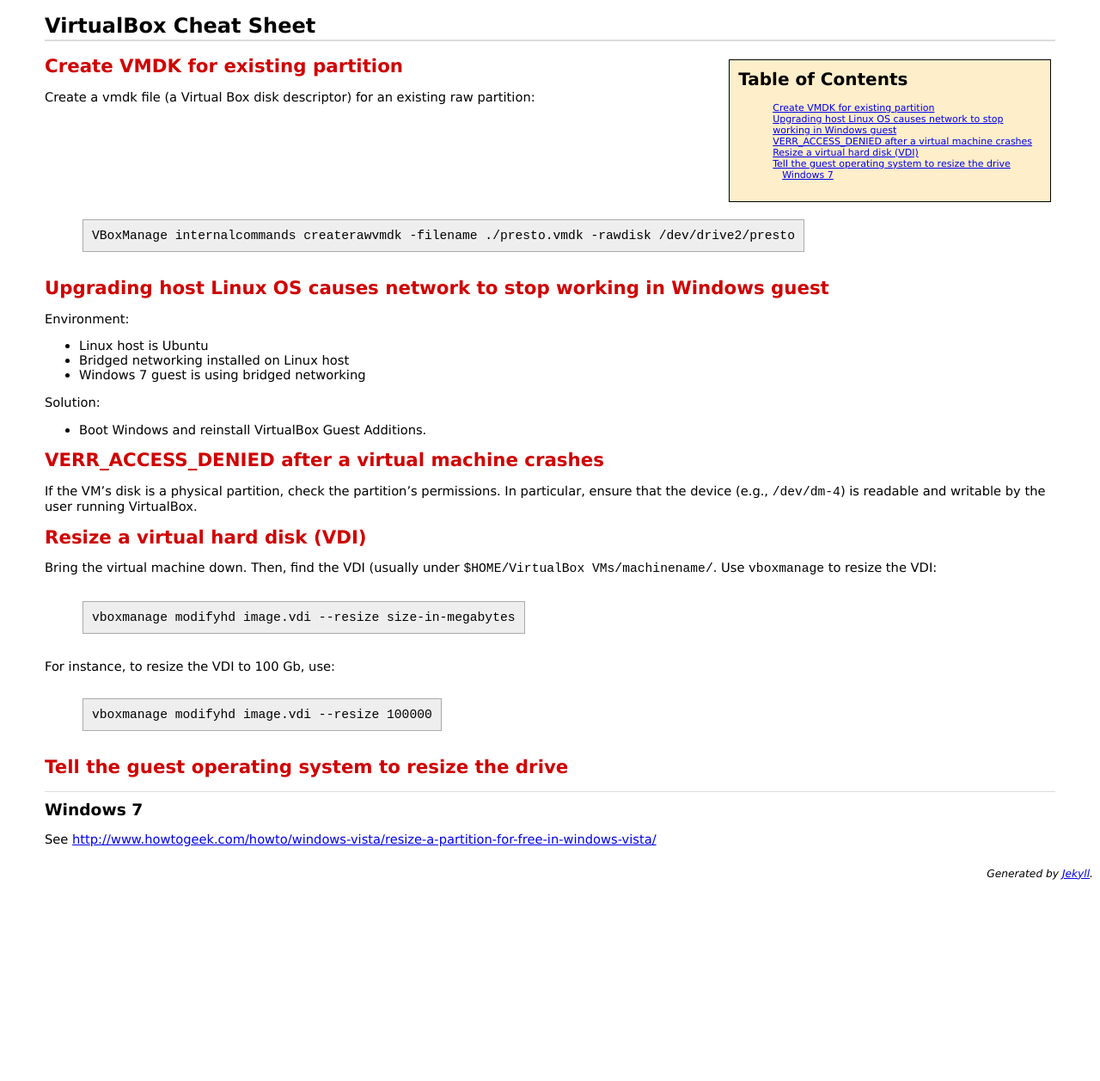
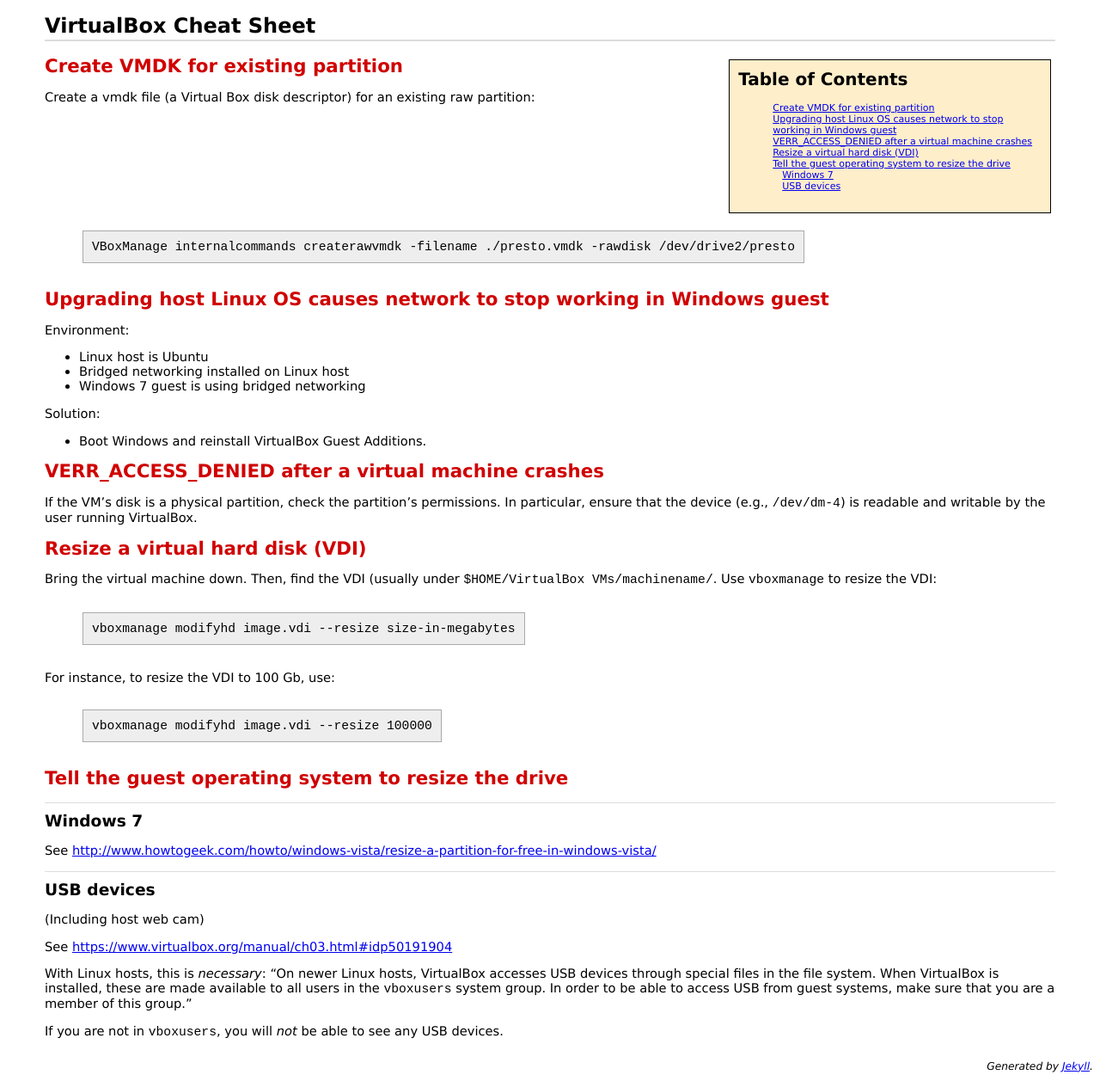
Before and after one commit to bmc/cheat-sheets, a Jekyll site: the page built from virtual-box.md, in a window 1280 px wide. Shown: the whole page at 86% size. Built offline with Jekyll 4.4.1, drawn with Linux system fonts in a browser that asks for light colours; before the commit the page ends 1033 px from its top, so only the background shows below that.

Commit message:
USB devices

```diff
--- a/virtual-box.md
+++ b/virtual-box.md
@@ -45,3 +45,17 @@ For instance, to resize the VDI to 100 Gb, use:
 ## Windows 7
 
 See <http://www.howtogeek.com/howto/windows-vista/resize-a-partition-for-free-in-windows-vista/>
+
+## USB devices
+
+(Including host web cam)
+
+See <https://www.virtualbox.org/manual/ch03.html#idp50191904>
+
+With Linux hosts, this is _necessary_: "On newer Linux hosts, VirtualBox
+accesses USB devices through special files in the file system. When VirtualBox
+is installed, these are made available to all users in the `vboxusers` system
+group. In order to be able to access USB from guest systems, make sure that
+you are a member of this group."
+
+If you are not in `vboxusers`, you will _not_ be able to see any USB devices.
```
